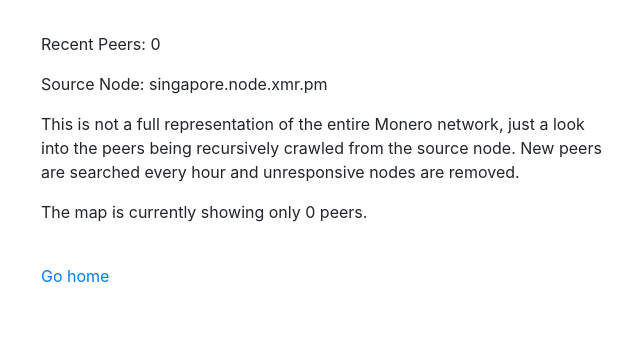
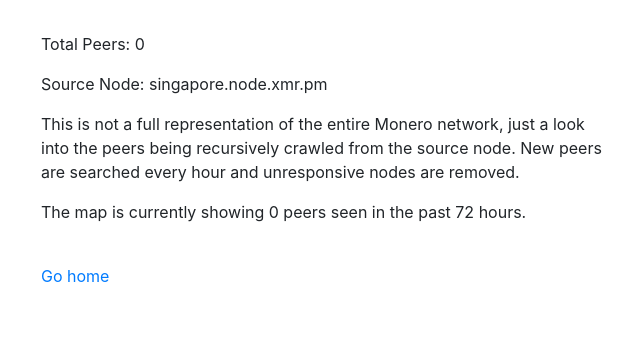
Before and after one commit to lalanza808/monero.fail, a Flask app: page /map in a window 1280 px wide. Shown: the top 352 px of the page, without its empty margins (311-951 px from the left). Run offline with Flask 2, Linux system fonts and the light colour scheme; data that the repository does not hold is empty; some libraries are stand-ins or nearby versions.

Commit message:
adjust map

```diff
--- a/xmrnodes/routes/meta.py
+++ b/xmrnodes/routes/meta.py
@@ -117,7 +117,7 @@ def index():
 def map():
     fetch = request.args.get("fetch")
     now = arrow.now()
-    diff = now.datetime - timedelta(hours=48)
+    diff = now.datetime - timedelta(hours=72)
     all_peers = Peer.select()
     peers = all_peers.where(Peer.datetime >= diff).order_by(Peer.datetime.desc()).limit(5000)
     if fetch:
--- a/xmrnodes/templates/map.html
+++ b/xmrnodes/templates/map.html
@@ -46,7 +46,7 @@
  <body>
 
 <div class="center info">
-  <p>Recent Peers: {{ recent_peers }}</p>
+  <p>Total Peers: {{ recent_peers }}</p>
   <p>Source Node: {{ source_node }}</p>
   <p>
     This is not a full representation of the entire Monero network,
@@ -54,7 +54,7 @@
     New peers are searched every hour and unresponsive nodes are removed.
   </p>
   <p>
-    The map is currently showing only {{ shown_peers }} peers.
+    The map is currently showing {{ shown_peers }} peers seen in the past 72 hours.
   </p>
   <br>
   <a href="/">Go home</a>
```
